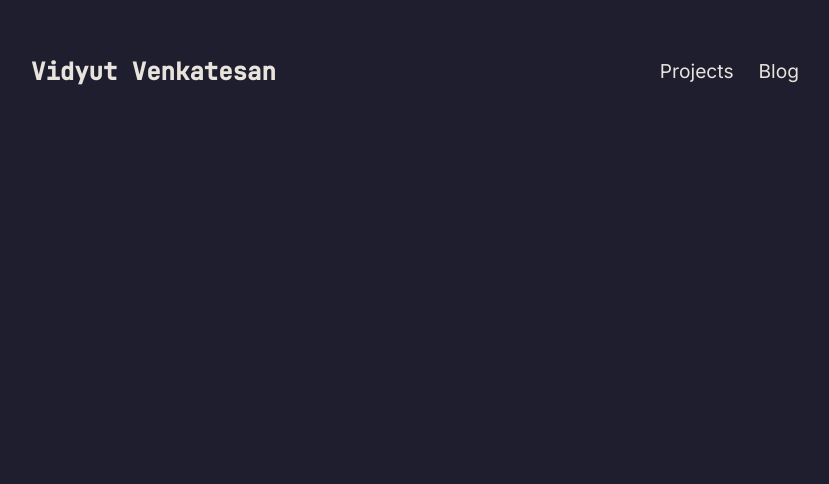
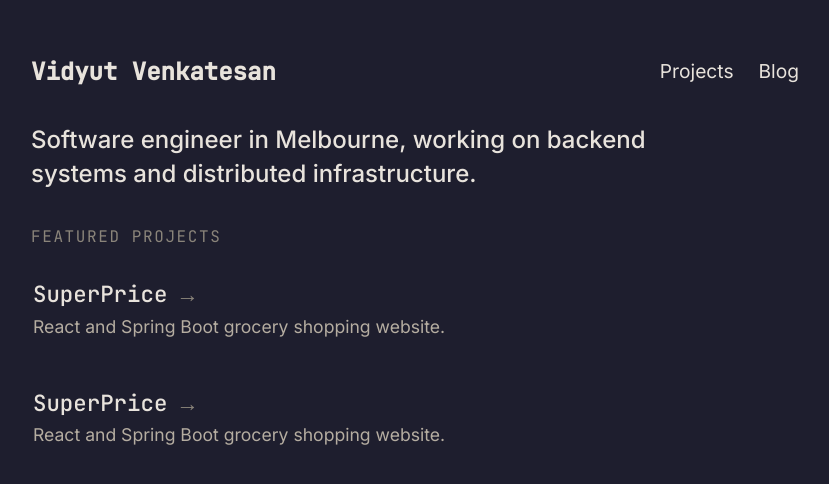
Before and after one commit to Vidyut01/Vidyut-Portfolio, an Astro site: page / in a window 1280 px wide. Shown: the whole page, without its empty margins (225-1054 px from the left). Built offline with nearby package versions, Linux system fonts and the light colour scheme; Astro itself is replaced by a stand-in of ours.

Commit message:
Added Projects section

```diff
--- /dev/null
+++ b/src/components/ProjectCard.astro
@@ -0,0 +1,49 @@
+<a href="/projects/superprice" class="project-card">
+    <h3 class="project-title">SuperPrice <span class="arrow">→</span></h3>
+    <p class="project-info">React and Spring Boot grocery shopping website.</p>
+</a>
+
+<style>
+    .project-card {
+        width: fit-content;
+        display: block;
+        color: var(--color-text);
+        padding: 0.5rem 0 0.5rem 1rem;
+        margin-left: -1rem;
+        border-left: 2px solid transparent;
+        transition: border-color 0.3s ease-in-out;
+    }
+
+    .project-card:hover,
+    .project-card:focus-visible {
+        border-left-color: var(--color-accent);
+    }
+
+    .project-card:hover .project-title,
+    .project-card:focus-visible .project-title {
+        color: var(--color-accent);
+    }
+
+    .project-title {
+        font-size: 1.4rem;
+        font-weight: 500;
+        margin: 0 0 0.4rem;
+        transition: color 0.3s ease-in-out;
+    }
+
+    .project-info {
+        font-size: 1.1rem;
+        color: var(--color-text-muted);
+        margin: 0;
+    }
+
+    .arrow {
+        color: var(--color-text-dim);
+        transition: transform 0.2s ease;
+        display: inline-block;
+    }
+    .project-card:hover .arrow {
+        color: var(--color-accent);
+        transform: translateX(3px);
+    }
+</style>
--- a/src/pages/index.astro
+++ b/src/pages/index.astro
@@ -1,7 +1,42 @@
 ---
+import ProjectCard from '../components/ProjectCard.astro';
 import Layout from '../layouts/Layout.astro';
 ---
 
 <Layout title="Vidyut Venkatesan">
+	<h1 class="index-title">
+		Software engineer in Melbourne, working on backend systems and distributed infrastructure.
+	</h1>
+	<br />
+	<h2 class="section-label">Featured Projects</h2>
+	<section class="feat-proj-container">
+		<ProjectCard />
+		<ProjectCard />
+	</section>
+</Layout>
 
-</Layout>
+<style>
+	.index-title {
+		font-size: 1.5rem;
+		font-family: var(--font-sans);
+		font-weight: 500;
+		line-height: 1.4;
+		max-width: 40ch;
+	}
+
+	.feat-proj-container {
+		display: flex;
+		flex-direction: column;
+		gap: 35px;
+	}
+
+	.section-label {
+		font-family: var(--font-mono);
+		font-size: 1rem;
+		font-weight: 400;
+		text-transform: uppercase;
+		letter-spacing: 0.1em;
+		color: var(--color-text-dim);
+		margin: 0 0 1.5rem;
+	}
+</style>
```
Also changed, not shown: src/styles/global.css (line endings or trailing spaces).
